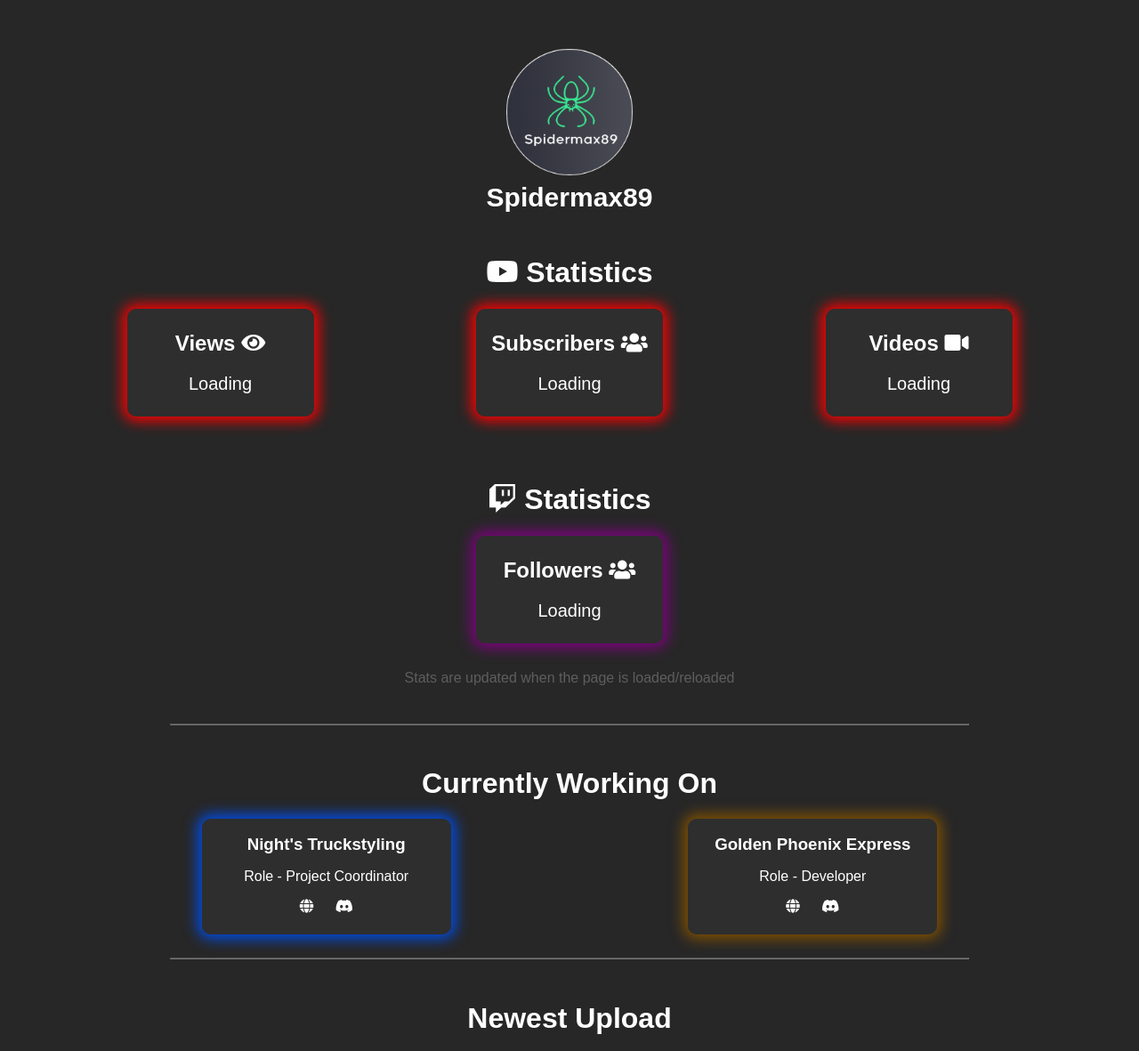
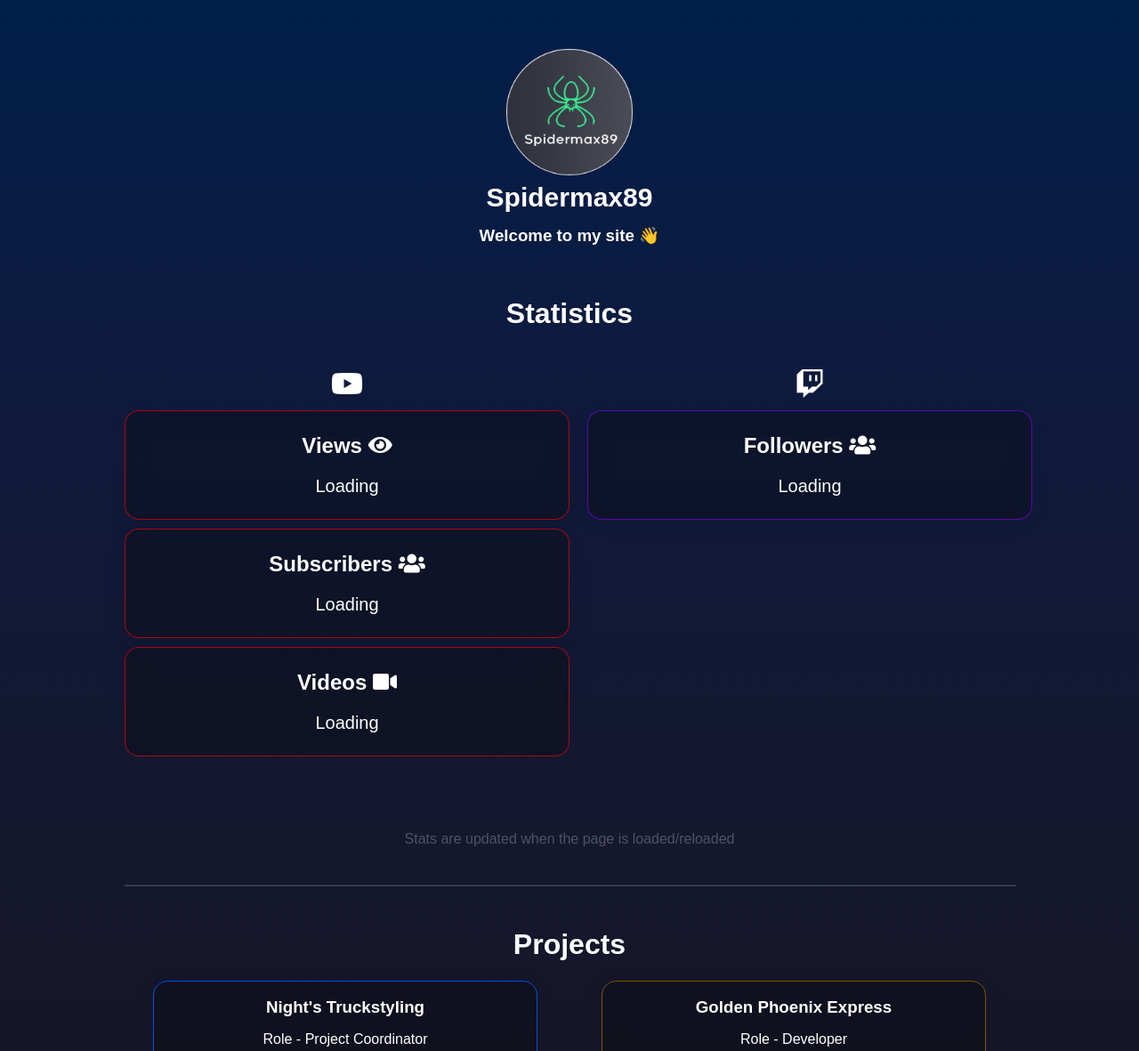
Before and after one commit to spidermax89/Spidermax89-Website, a PHP site: page / in a window 1280 px wide. Shown: the top 1181 px of the page at 89% size. Run offline with PHP 8.4, Linux system fonts and the light colour scheme.

Commit message:
A lot of new things :smile:

```diff
--- a/Assets/css/footer.css
+++ b/Assets/css/footer.css
@@ -1,13 +1,19 @@
 footer{
-    background-color: rgb(53, 53, 53);
+    background-color: #181818;
     width: 100%;
     top: 0%;
     z-index: 3;
     padding-top: 5px;
     padding-bottom: 5px;
+    margin-top: 100px;
+}
+
+.FooterHolder{
     display: grid;
     grid-template-columns: repeat(auto-fit, minmax(20%, 50%));
     grid-template-rows: auto auto;
+    max-width: 1000px;
+    margin: auto;
 }
 
 footer .Section1, footer .Section2{
--- a/Assets/css/main.css
+++ b/Assets/css/main.css
@@ -48,14 +48,21 @@ html, body{
 }
 
 body{
-    background-color: rgb(39, 39, 39);
+    background-image: linear-gradient(to bottom, #001e4a, #101a3b, #15172d, #15151f, #121212);
     color: white;
     font-family: 'Montserrat', sans-serif;
 }
 
+main{
+    max-width: 1000px;
+    width: 80%;
+    margin-left: auto;
+    margin-right: auto;
+}
+
 hr{
-    width: 70%;
-    opacity: 40%;
+    width: 100%;
+    opacity: 20%;
 }
 
 .SectionHead{
@@ -71,6 +78,10 @@ hr{
     margin: 0px;
     padding-bottom: 10px;
     font-size: 30px;
+}
+
+.PageHeader h3{
+    margin-top: 5px;
 }
 
 .MainImg{
@@ -97,34 +108,67 @@ hr{
 
 }
 
-.StatWrap{
-    display: flex;
-    flex-direction: row;
-    flex-wrap: wrap;
-    gap: 40px;
-    justify-content: space-evenly;
+.GridholderStat{
+    display: grid;
+    gap: 20px;
+    grid-template-columns: 50% 50%;
+    grid-template-rows: 100%;
+    height: auto;
+    margin: auto;
+    text-align: center;
+    width: 100%;
+}
+
+.Stats2{
+    grid-column: 2;
+    grid-row: 1;
+}
+
+@media (max-width: 666px){
+    .GridholderStat{
+        grid-template-rows: auto auto;
+        grid-template-columns: 100%;
+    }
+
+    .Stats2{
+        grid-column: 1;
+        grid-row: 2;
+    }
+}
+
+.GridholderStat h1{
+    margin-bottom: 5px;
 }
 
 .YStatCard{
-    background-color: rgba(61, 61, 61, 0.342);
-    box-shadow: red 0 0 15px 5px;
+    padding: 5px;
+    text-align: center;
+    min-width: 200px;
+    min-height: 100px;
+    margin: 10px 0px;
+    transition: all 0.2s;
+    background: rgba(7, 7, 7, 0.29);
+    border-radius: 16px;
+    box-shadow: 0 4px 30px rgba(0, 0, 0, 0.048);
+    backdrop-filter: blur(15.7px);
+    -webkit-backdrop-filter: blur(15.7px);
+    border: 1px solid rgba(255, 0, 0, 0.63);
+}
+
+.TStatCard{
     padding: 5px;
     text-align: center;
     border-radius: 10px;
     min-width: 200px;
     min-height: 100px;
+    margin: 10px 0px;
     transition: all 0.2s;
-}
-
-.TStatCard{
-    background-color: rgba(61, 61, 61, 0.342);
-    box-shadow: purple 0 0 15px 5px;
-    padding: 5px;
-    text-align: center;
-    border-radius: 10px;
-    min-width: 200px;
-    min-height: 100px;
-    transition: all 0.2s;
+    background: rgba(7, 7, 7, 0.29);
+    border-radius: 16px;
+    box-shadow: 0 4px 30px rgba(0, 0, 0, 0.048);
+    backdrop-filter: blur(15.7px);
+    -webkit-backdrop-filter: blur(15.7px);
+    border: 1px solid rgba(132, 0, 255, 0.63);
 }
 
 .YStatCard p, .TStatCard p{
@@ -133,7 +177,7 @@ hr{
 
 .StatNote{
     text-align: center;
-    margin-top: 30px;
+    margin-top: 0px;
     color: rgba(255, 255, 255, 0.253);
 }
 
@@ -146,23 +190,28 @@ hr{
 }
 
 .WorkCard{
-    background-color: rgba(61, 61, 61, 0.342);
+    background-color: rgb(61, 61, 61);
     padding: 5px;
     text-align: center;
-    border-radius: 10px;
     min-width: 250px;
+    width: 40%;
     min-height: 100px;
     transition: all 0.2s;
     padding: 15px;
     text-align: center;
+    background: rgba(7, 7, 7, 0.29);
+    border-radius: 16px;
+    box-shadow: 0 4px 30px rgba(0, 0, 0, 0.048);
+    backdrop-filter: blur(15.7px);
+    -webkit-backdrop-filter: blur(15.7px);
 }
 
 .card1{
-    box-shadow: #004de6 0 0 15px 5px;
+    border: 1px solid #004de6;
 }
 
 .card2{
-    box-shadow: #805100 0 0 15px 5px;
+    border: 1px solid #805100;
 }
 
 .WorkCard h3{
--- a/Videos/Roblox-Notifications.html
+++ b/Videos/Roblox-Notifications.html
@@ -170,10 +170,7 @@
     <section>
         <div class="Nav" id="Nav">
             <button class="closebtn" onclick="closeNav()">&times;</button>
-            <a href="/Home.html">Home</a>
-            <a href="/AboutMe.html">About Me</a>
-            <a href="/Work.html">My Work</a>
-            <a href="/Videos.html">Videos</a>
+            <a href="/">Home</a>
         </div>
         <button class="OpenButton" onclick="openNav()"><span class="material-symbols-outlined">menu</span></button>
     </section>
--- a/Videos/System-Messages.html
+++ b/Videos/System-Messages.html
@@ -170,10 +170,7 @@
     <section>
         <div class="Nav" id="Nav">
             <button class="closebtn" onclick="closeNav()">&times;</button>
-            <a href="/Home.html">Home</a>
-            <a href="/AboutMe.html">About Me</a>
-            <a href="/Work.html">My Work</a>
-            <a href="/Videos.html">Videos</a>
+            <a href="/">Home</a>
         </div>
         <button class="OpenButton" onclick="openNav()"><span class="material-symbols-outlined">menu</span></button>
     </section>
--- a/index.html
+++ b/index.html
@@ -10,6 +10,7 @@
     <link rel="icon" type="image/x-icon" href="./Assets/img/Round2Logo.png">
     <script src="./Assets/js/YouTubeAPI.js"></script>
     <script src="./Assets/js/TwitchAPI.js"></script>
+    <script src="./Assets/js/lanyard.js"></script>
     <title>Spidermax89</title>
 </head>
 <body>
@@ -17,10 +18,13 @@
         <div class="PageHeader">
             <a href="https://www.youtube.com/@Spidermax89" target="_blank"><button class="MainImgButton"><img src="./Assets/img/Round2Logo.png" class="MainImg"></button></a>
             <h1>Spidermax89</h1>
+            <h3>Welcome to my site 👋</h3>
         </div>
         <br>
+        <h1 style="text-align: center;">Statistics</h1>
+        <div class="GridholderStat">
         <div class="Stats" id="Stats">
-            <h1 class="SectionHead"><i class="fab fa-youtube"></i> Statistics</h1>
+            <h1 class="SectionHead"><i class="fab fa-youtube"></i></h1>
             <div class="StatWrap">
                 <div class="YStatCard" id="Stat">
                     <h2>Views <i class="fas fa-eye"></i></h2>
@@ -35,20 +39,24 @@
                     <p id="YVidStat">Loading</p>
                 </div>
             </div>
+        </div>
             <br><br><br>
-            <h1 class="SectionHead"><i class="fab fa-twitch"></i> Statistics</h1>
+            <div class="Stats2" id="Stats">
+            <h1 class="SectionHead"><i class="fab fa-twitch"></i></h1>
             <div class="StatWrap">
                 <div class="TStatCard" id="Stat">
                     <h2>Followers <i class="fas fa-users"></i></h2>
                     <p id="TSubStat">Loading</p>
                 </div>
             </div>
+        </div>
+        </div>
+        </div>
         <p class="StatNote">Stats are updated when the page is loaded/reloaded</p>
-        </div>
         <br>
         <hr>
         <br>
-        <h1 class="SectionHead">Currently Working On</h1>
+        <h1 class="SectionHead">Projects</h1>
         <div class="WorkWrap">
             <div class="WorkCard card1">
                 <h3>Night's Truckstyling</h3>
@@ -70,14 +78,18 @@
         <br>
         <hr>
         <br>
-        <div class="RecentUpload" id="RecentUpload">
-            <h1 class="SectionHead">Newest Upload</h1>
-            <iframe id="RecentVid" width="560" height="315" src="https://www.youtube.com/embed?list=UULFVrPcuqv1yK6-ep1-FPUTQA&ab_channel=Spidermax89" title="YouTube video player" frameborder="0" allow="accelerometer; autoplay; clipboard-write; encrypted-media; gyroscope; picture-in-picture; web-share" allowfullscreen></iframe>
+        <br>
+        <h1 class="SectionHead">What I'm doing now!</h1>
+        <div class="DiscordStatus">
+            <img id="DiscordPfp" src="test">
+            <div class="TextHolder">
+                <h3 id="DiscordTag"></h3>
+                <p id="DiscordStatusName"></p>
             </div>
-        <br>
-
+        </div>
     </main>
     <footer>
+        <div class="FooterHolder">
             <div class="Section1">
                 <h3>Socials</h3>
                 <div class="Social">
@@ -94,6 +106,7 @@
                 <p>Made by Max | Mobey</p>
                 <p>© Max Mobey 2022 - 2023</p>
             </div>
+        </div>
     </footer>
 </body>
 </html>
```
Also changed, not shown: other parts of Assets/css/main.css (+36 -7 lines), Assets/js/lanyard.js (added, +37 -0 lines), Assets/js/TwitchAPI2.js (renamed from Assets/js/TwitchAPI.js). Lines whose indentation alone changed are shown as unchanged.
